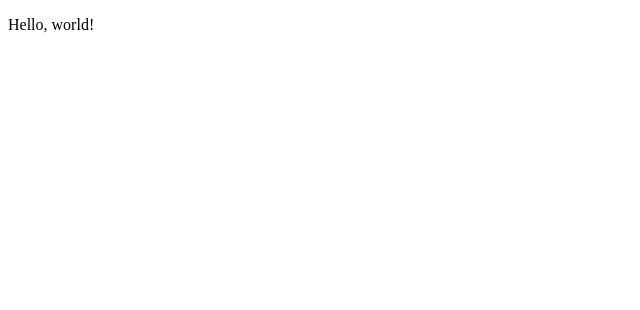
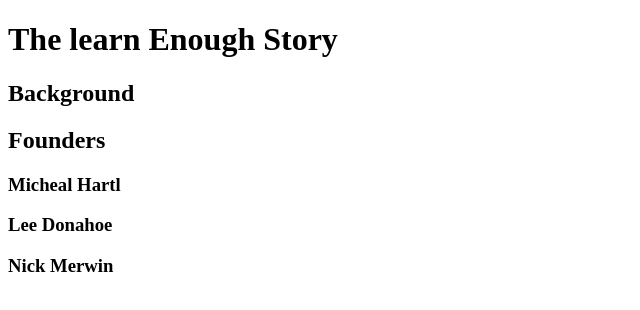
Before and after one commit to AlbertHope7/simple_website, a plain HTML site: page index.html in a window 1280 px wide. Shown: the whole page, without its empty margins (0-640 px from the left). Drawn offline with Linux system fonts and the light colour scheme.

Commit message:
Add Headings

```diff
--- a/index.html
+++ b/index.html
@@ -4,9 +4,14 @@
     <meta charset="UTF-8">
     <meta http-equiv="X-UA-Compatible" content="IE=edge">
     <meta name="viewport" content="width=device-width, initial-scale=1.0">
-    <title>Page Title</title>
+    <title>Learn enough to be dangerous</title>
 </head>
 <body>
-    <p>Hello, world!</p>
+    <h1>The learn Enough Story</h1>
+    <h2>Background</h2>
+    <h2>Founders</h2>
+    <h3>Micheal Hartl</h3>
+    <h3>Lee Donahoe</h3>
+    <h3>Nick Merwin</h3>
 </body>
 </html>
```
